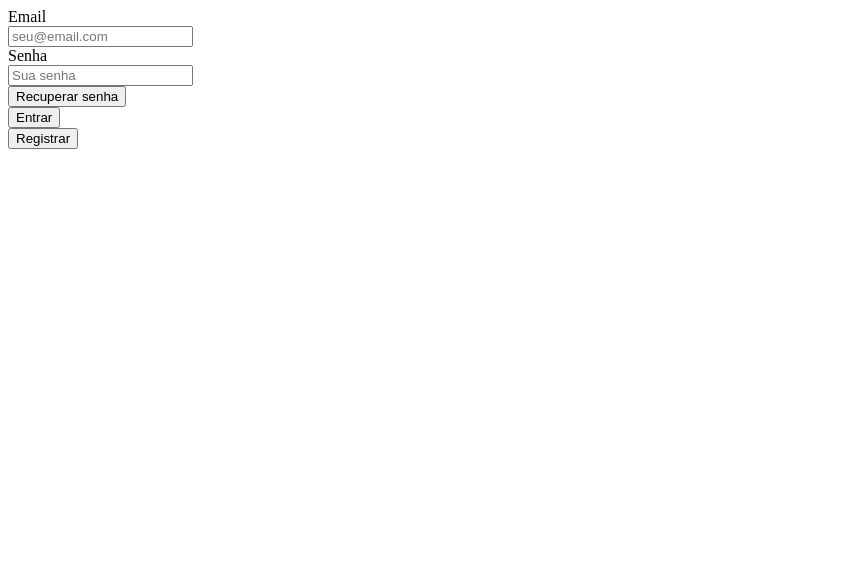
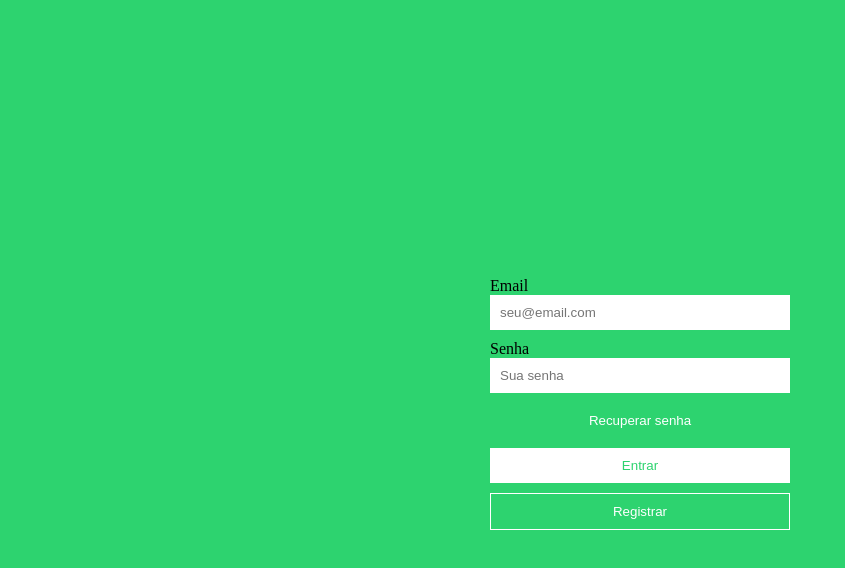
Before and after one commit to souMarioJunior/projeto-controle-de-gastos, a plain HTML site: page index.html in a window 1280 px wide. Shown: the whole page, without its empty margins (0-845 px from the left). Drawn offline with Linux system fonts and the light colour scheme.

Commit message:
Add css na página de autenticação

```diff
--- /dev/null
+++ b/index.css
@@ -0,0 +1,48 @@
+body {
+  background: rgb(45, 211, 111);
+  display: flex;
+  justify-content: center;
+  align-items: center;
+  height: 100vh;
+}
+
+form {
+  width: 300px;
+}
+
+input {
+  border: none;
+}
+
+input,
+button {
+  padding: 10px;
+  margin-bottom: 10px;
+  width: -webkit-fill-available;
+}
+
+button {
+  cursor: pointer;
+}
+
+button:active {
+  opacity: 0.8;
+}
+
+.clear {
+  background: transparent;
+  border: none;
+  color: white;
+}
+
+.solid {
+  background: white;
+  border: none;
+  color: rgb(45, 211, 111);
+}
+
+.outline {
+  background: transparent;
+  color: white;
+  border: 1px solid white;
+}
--- a/index.html
+++ b/index.html
@@ -8,23 +8,25 @@
 
   <body>
     <form>
-        <div>
-      <label>Email</label><br>
-      <input type="email" name="email" placeholder="seu@email.com" />
+      <div>
+        <label>Email</label><br />
+        <input type="email" name="email" placeholder="seu@email.com" />
       </div>
       <div>
-      <label>Senha</label><br>
-      <input type="password" name="password" placeholder="Sua senha" />
+        <label>Senha</label><br />
+        <input type="password" name="password" placeholder="Sua senha" />
       </div>
       <div>
-      <button type="button">Recuperar senha</button>
+        <button type="button" class="clear">Recuperar senha</button>
       </div>
       <div>
-      <button type="button">Entrar</button>
+        <button type="button" class="solid">Entrar</button>
       </div>
       <div>
-      <button type="button">Registrar</button>
+        <button type="button" class="outline">Registrar</button>
       </div>
     </form>
   </body>
+
+  <link rel="stylesheet" href="index.css" />
 </html>
```
